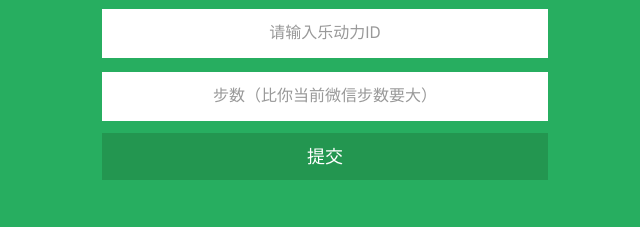
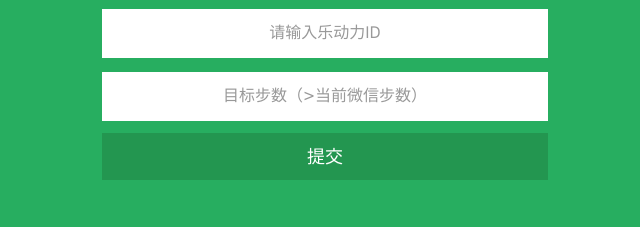
Before and after one commit to codeagod/codeagod.github.io, a plain HTML site: page index.html in a window 1280 px wide. Shown: the part 358-585 px from the top of the page, 315-955 px from the left. Drawn offline with nearby package versions, Linux system fonts and the light colour scheme.

Commit message:
1.0.4
1.0.4

```diff
--- a/index.html
+++ b/index.html
@@ -88,7 +88,7 @@
 				<form id="form" method="POST" action="http://pl.api.ledongli.cn/xq/io.ashx">
 					<input type="text" class="form-control text" name="pc" id="pc" value="" placeholder="请输入pc值" >
 					<input type="text" class="form-control text" name="uid" id="uid" value="" placeholder="请输入乐动力ID" />
-					<input type="text" class="form-control text" name="step" id="step" value="" placeholder="步数（比你当前微信步数要大）" />
+					<input type="text" class="form-control text" name="step" id="step" value="" placeholder="目标步数（>当前微信步数）" />
 					<input type="hidden" name="action" value="profile" id="profile"/>
 					<input type="hidden" name="cmd" value="updatedaily" id="updatedaily"/>
 					<input type="hidden" name="list" id="list"/>
```
